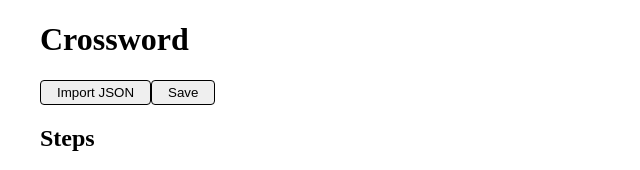
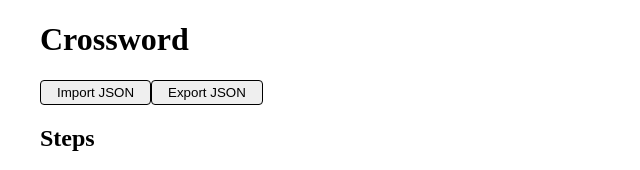
Before and after one commit to SzNagyMisu/crossword-vue, a Vue app: page / in a window 1280 px wide. Shown: the top 170 px of the page, without its empty margins (0-640 px from the left). Built offline with nearby package versions, Linux system fonts and the light colour scheme.

Commit message:
export functionality

```diff
--- a/src/App.vue
+++ b/src/App.vue
@@ -1,5 +1,6 @@
 <script>
 import ImportJSON from './components/ImportJSON.vue';
+import ExportJSON from './components/ExportJSON.vue';
 import StepIndicator from './components/StepIndicator.vue';
 
 import SetSize from './components/steps/SetSize.vue';
@@ -12,6 +13,7 @@ import AddDefinitions from './components/steps/AddDefinitions.vue';
 export default {
   components: {
     ImportJSON,
+    ExportJSON,
     StepIndicator,
 
     SetSize,
@@ -34,6 +36,7 @@ export default {
   },
   computed: {
     isCurrentStepValid() {
+      // TODO doesn't get reevaluated on import
       return this._mounted && this.$refs.currentStep.isValid;
     },
   },
@@ -47,16 +50,9 @@ export default {
     showPrintPreview() {
       //TODO
     },
-    save() {
-      console.log(JSON.stringify({
-        stepIdx: this.stepIdx,
-        table: this.table,
-        definitions: this.definitions,
-      }));
-    },
     importJSON(json) {
       const data = JSON.parse(json);
-      this.stepIdx = data.stepIdx;
+      this.stepIdx = +data.stepIdx;
       this.table = data.table;
       this.definitions = data.definitions;
     }
@@ -84,14 +80,8 @@ export default {
 <template>
   <h1>Crossword</h1>
 
-  <ImportJSON @importJSON="importJSON"/>
-
-  <input
-      type="button"
-      class="primary"
-      value="Save"
-      @click="save"
-  >
+  <ImportJSON @importJSON="importJSON" />
+  <ExportJSON v-bind="{ stepIdx, table, definitions }" />
 
   <StepIndicator
     :stepIdx="stepIdx"
--- a/src/assets/main.css
+++ b/src/assets/main.css
@@ -15,4 +15,5 @@ button {
 fieldset {
   border: none;
   padding: 0;
+  margin-inline: 0;
 }
--- /dev/null
+++ b/src/components/ExportJSON.vue
@@ -0,0 +1,46 @@
+<script>
+export default {
+    props: {
+        stepIdx: Number,
+        table: Array,
+        definitions: Object,
+    },
+    data() {
+        return {
+            showJSON: false,
+        };
+    },
+    computed: {
+        jsonObject() {
+            return {
+                stepIdx: this.stepIdx,
+                table: this.table,
+                definitions: this.definitions,
+            };
+        },
+        jsonString() {
+            return JSON.stringify(this.jsonObject);
+        },
+        copyJSON() {
+            navigator.clipboard.writeText(this.jsonString); // TODO not working
+        },
+    },
+}
+</script>
+
+<template>
+    <input v-if="!showJSON" type="button" value="Export JSON" @click="showJSON = true">
+    <section v-else>
+        <pre>{{ jsonObject }}</pre>
+        <input type="button" value="Copy" @click="copyJSON">
+        <input type="button" value="Done" @click="showJSON = false">
+    </section>
+</template>
+
+<style scoped>
+pre {
+    border: 1px solid black;
+    max-height: 250px;
+    overflow-y: auto;
+}
+</style>
```
